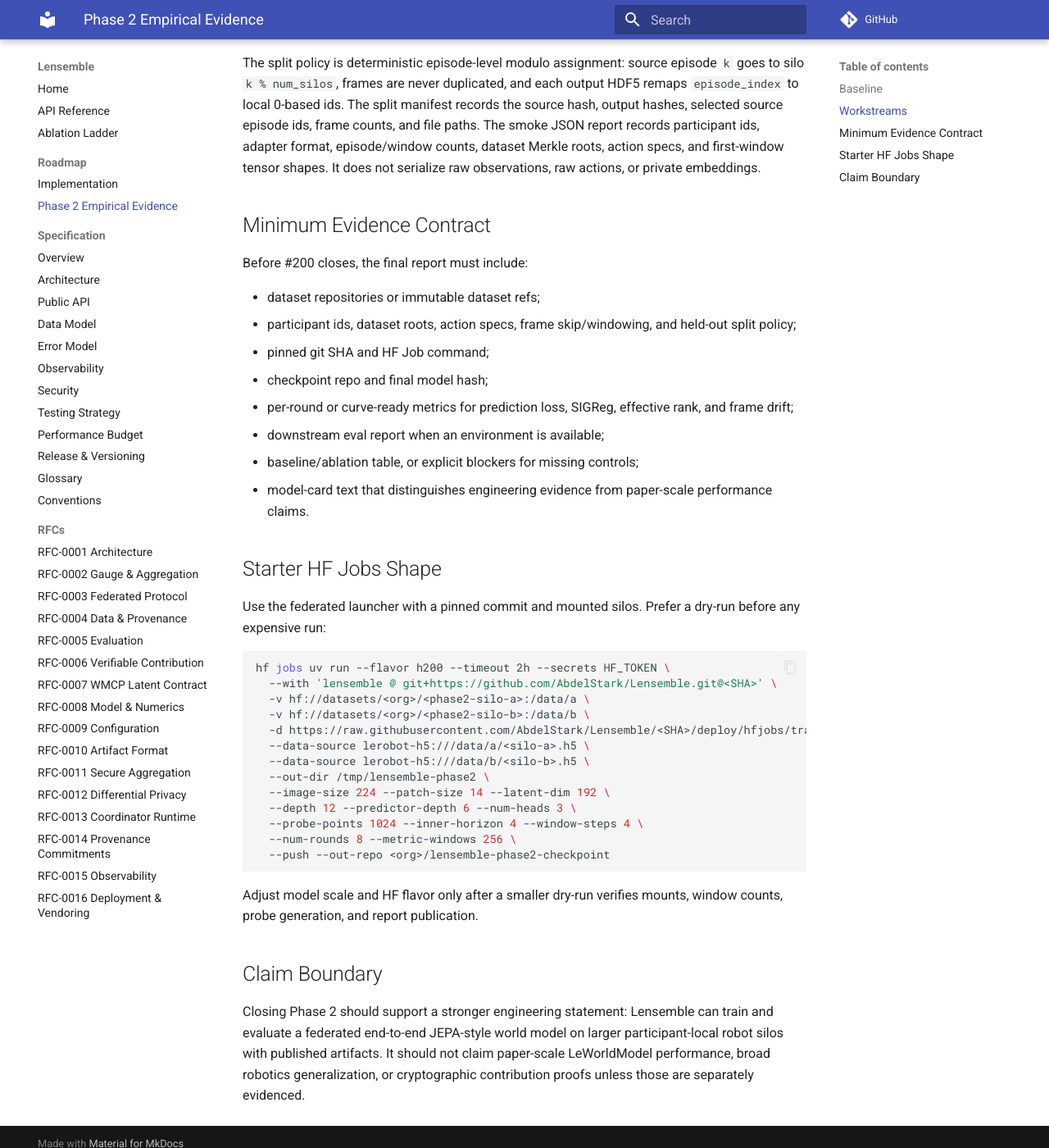
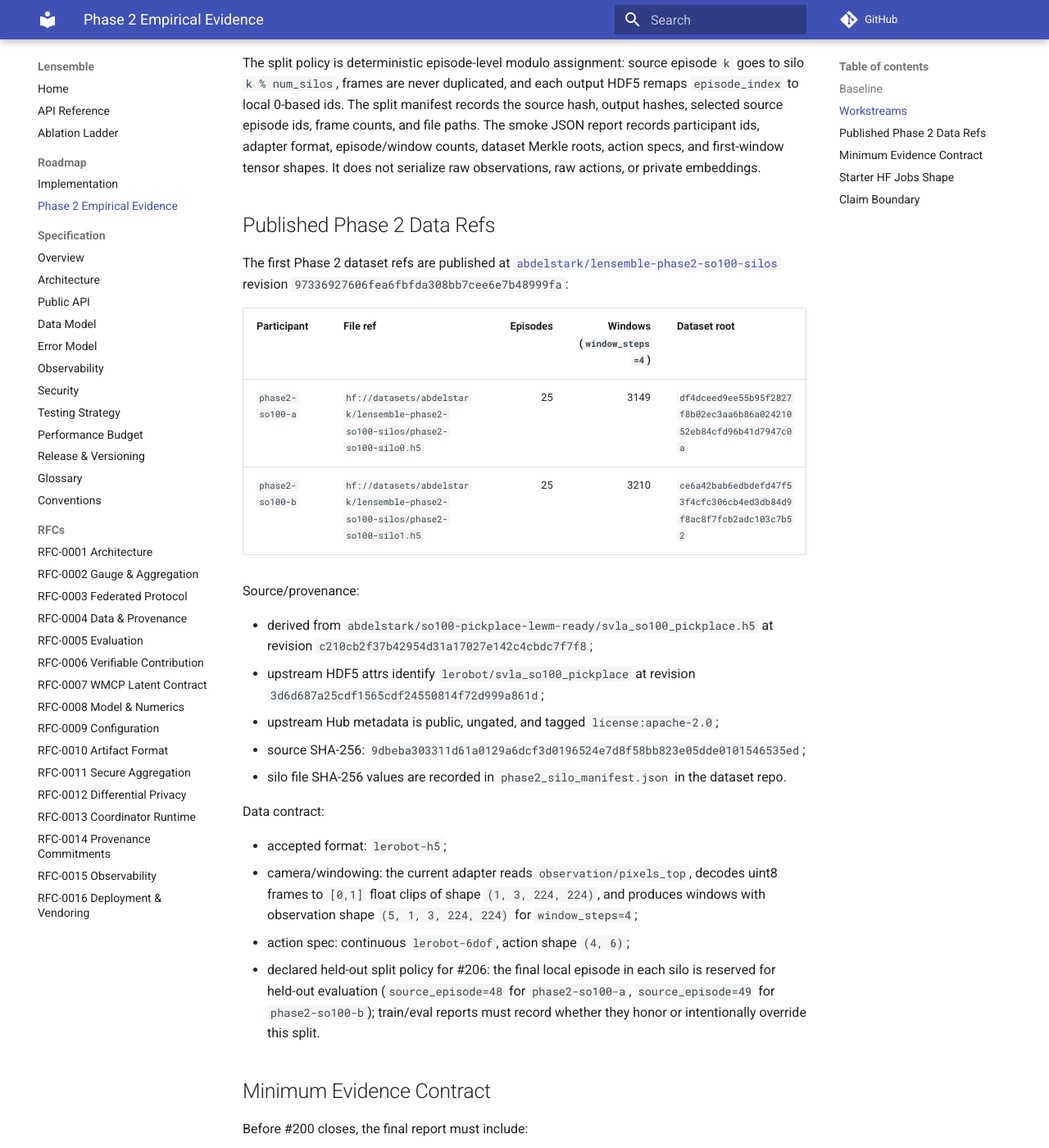
Before and after one commit to AbdelStark/Lensemble, an MkDocs documentation site: the page built from docs/roadmap/PHASE2.md, in a window 1280 px wide and 1400 px high, scrolled down 1635 px. Shown: the whole window at 82% size. Built offline with MkDocs 1.6.1 and Material for MkDocs 9.7.7, drawn with Linux system fonts in a browser that asks for light colours; comment, search, counter and statistics services are not loaded; some of the changed text lies outside the part shown.

Commit message:
Document published Phase 2 SO-100 data refs
Closes #201. Refs #200. Refs #202. Refs #206.

````diff
--- a/docs/roadmap/PHASE2.md
+++ b/docs/roadmap/PHASE2.md
@@ -69,6 +69,42 @@
 first-window tensor shapes. It does not serialize raw observations, raw actions,
 or private embeddings.
 
+## Published Phase 2 Data Refs
+
+The first Phase 2 dataset refs are published at
+[`abdelstark/lensemble-phase2-so100-silos`](https://huggingface.co/datasets/abdelstark/lensemble-phase2-so100-silos)
+revision `97336927606fea6fbfda308bb7cee6e7b48999fa`:
+
+| Participant | File ref | Episodes | Windows (`window_steps=4`) | Dataset root |
+|---|---|---:|---:|---|
+| `phase2-so100-a` | `hf://datasets/abdelstark/lensemble-phase2-so100-silos/phase2-so100-silo0.h5` | 25 | 3149 | `df4dceed9ee55b95f2827f8b02ec3aa6b86a02421052eb84cfd96b41d7947c0a` |
+| `phase2-so100-b` | `hf://datasets/abdelstark/lensemble-phase2-so100-silos/phase2-so100-silo1.h5` | 25 | 3210 | `ce6a42bab6edbdefd47f53f4cfc306cb4ed3db84d9f8ac8f7fcb2adc103c7b52` |
+
+Source/provenance:
+
+- derived from `abdelstark/so100-pickplace-lewm-ready/svla_so100_pickplace.h5`
+  at revision `c210cb2f37b42954d31a17027e142c4cbdc7f7f8`;
+- upstream HDF5 attrs identify `lerobot/svla_so100_pickplace` at revision
+  `3d6d687a25cdf1565cdf24550814f72d999a861d`;
+- upstream Hub metadata is public, ungated, and tagged `license:apache-2.0`;
+- source SHA-256:
+  `9dbeba303311d61a0129a6dcf3d0196524e7d8f58bb823e05dde0101546535ed`;
+- silo file SHA-256 values are recorded in
+  `phase2_silo_manifest.json` in the dataset repo.
+
+Data contract:
+
+- accepted format: `lerobot-h5`;
+- camera/windowing: the current adapter reads `observation/pixels_top`,
+  decodes uint8 frames to `[0,1]` float clips of shape `(1, 3, 224, 224)`,
+  and produces windows with observation shape `(5, 1, 3, 224, 224)` for
+  `window_steps=4`;
+- action spec: continuous `lerobot-6dof`, action shape `(4, 6)`;
+- declared held-out split policy for #206: the final local episode in each
+  silo is reserved for held-out evaluation (`source_episode=48` for
+  `phase2-so100-a`, `source_episode=49` for `phase2-so100-b`); train/eval
+  reports must record whether they honor or intentionally override this split.
+
 ## Minimum Evidence Contract
 
 Before #200 closes, the final report must include:
@@ -90,11 +126,12 @@
 ```bash
 hf jobs uv run --flavor h200 --timeout 2h --secrets HF_TOKEN \
   --with 'lensemble @ git+https://github.com/AbdelStark/Lensemble.git@<SHA>' \
-  -v hf://datasets/<org>/<phase2-silo-a>:/data/a \
-  -v hf://datasets/<org>/<phase2-silo-b>:/data/b \
+  -v hf://datasets/abdelstark/lensemble-phase2-so100-silos:/data/phase2 \
   -d https://raw.githubusercontent.com/AbdelStark/Lensemble/<SHA>/deploy/hfjobs/train_federated_lewm.py \
-  --data-source lerobot-h5:///data/a/<silo-a>.h5 \
-  --data-source lerobot-h5:///data/b/<silo-b>.h5 \
+  --data-source lerobot-h5:///data/phase2/phase2-so100-silo0.h5 \
+  --data-source lerobot-h5:///data/phase2/phase2-so100-silo1.h5 \
+  --participant-id phase2-so100-a \
+  --participant-id phase2-so100-b \
   --out-dir /tmp/lensemble-phase2 \
   --image-size 224 --patch-size 14 --latent-dim 192 \
   --depth 12 --predictor-depth 6 --num-heads 3 \
````
Also changed, not shown: CHANGELOG.md (+5 -0 lines), README.md (+7 -0 lines), deploy/hfjobs/README.md (+21 -4 lines).
